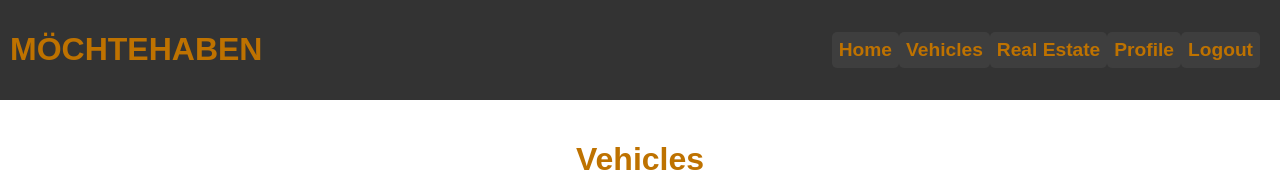
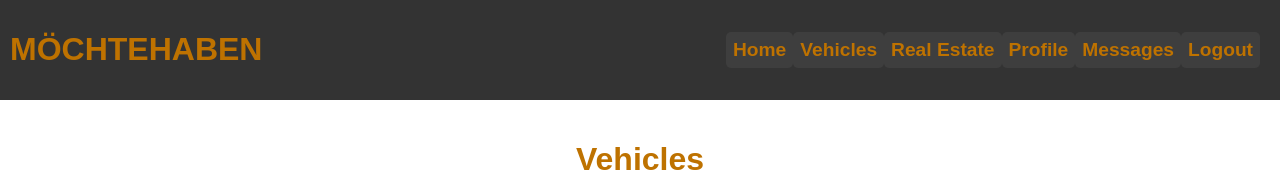
Before and after one commit to AndreasIsl/WebDevelopmentProject, an Angular app: page / in a window 1280 px wide. Shown: the top 172 px of the page. Built offline with nearby package versions, Linux system fonts and the light colour scheme; no server answers; sample sign-in values are in the browser's storage.

Commit message:
new route to messages

```diff
--- a/src/app/app.component.html
+++ b/src/app/app.component.html
@@ -10,6 +10,7 @@
             </div>
             <div *ngIf="isLoggedIn" class="userControl">
                 <button routerLink="/profile">Profile</button>
+                <button routerLink="/messages">Messages</button>
                 <button (click)="onLogout()">Logout</button>
             </div>
             <button routerLink="">Home</button>
```
